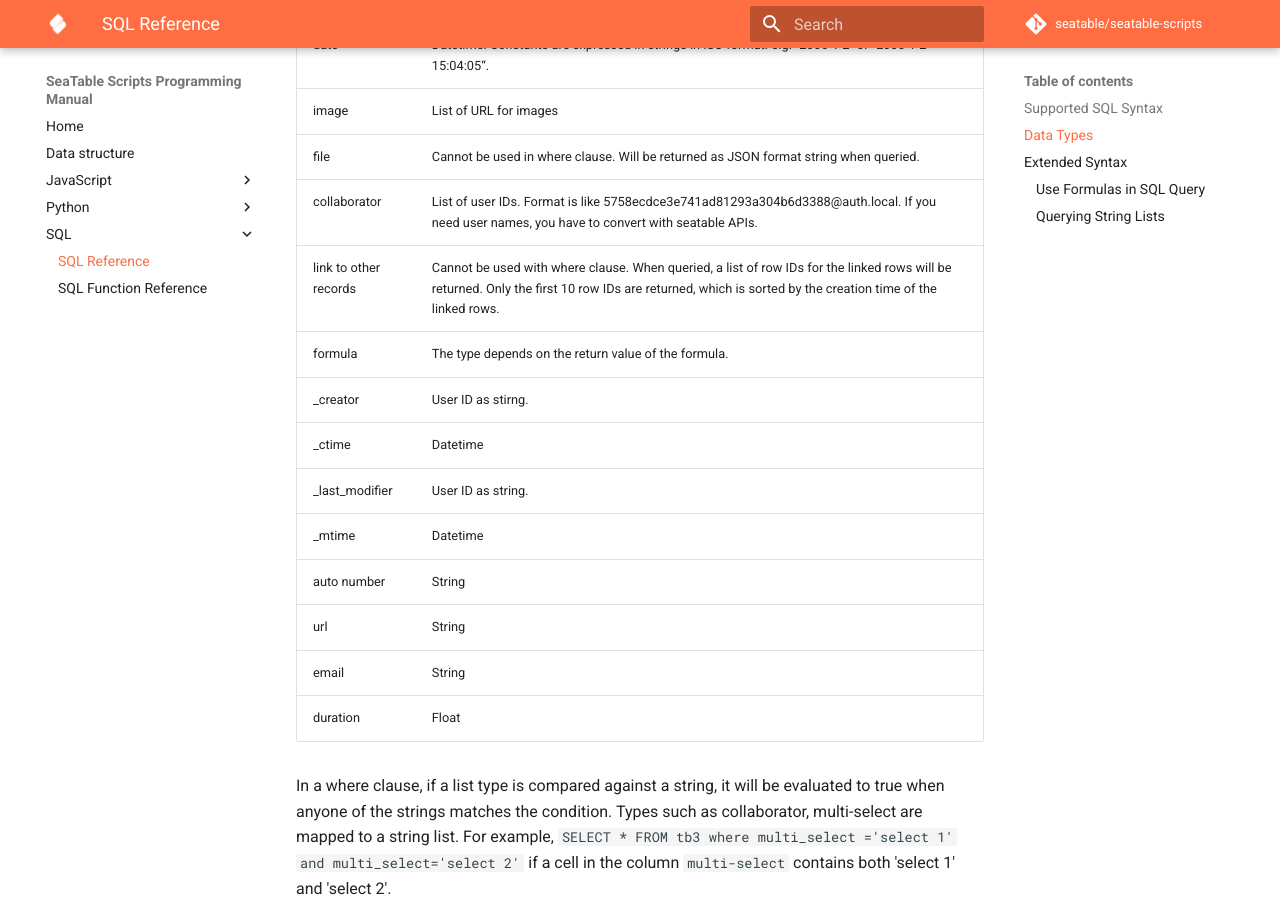
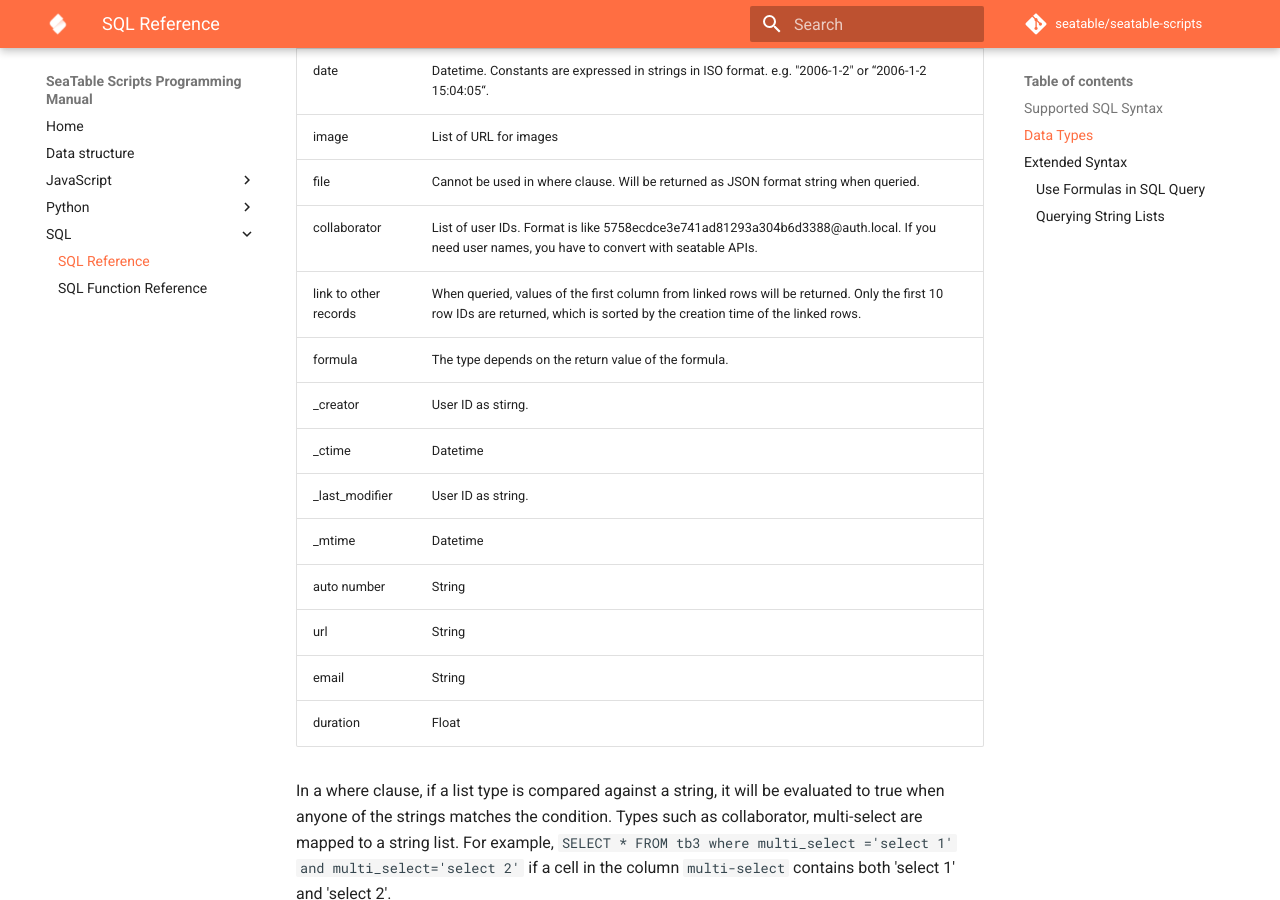
Before and after one commit to seatable/seatable-scripts, an MkDocs documentation site: the page built from manual/python/sql.md, in a window 1280 px wide and 900 px high, scrolled down 1540 px. Built offline with MkDocs 1.6.1 and Material for MkDocs 9.7.7, drawn with Linux system fonts in a browser that asks for light colours; comment, search, counter and statistics services are not loaded; some of the changed text lies outside the part shown.

Commit message:
Update documents of SQL syntax

```diff
--- a/manual/python/sql.md
+++ b/manual/python/sql.md
@@ -39,7 +39,7 @@
 | image            | List of URL for images  |
 | file            | Cannot be used in where clause. Will be returned as JSON format string when queried. |
 | collaborator   | List of user IDs. Format is like 5758ecdce3e741ad81293a304b6d3388@auth.local. If you need user names, you have to convert with seatable APIs. |
-| link to other records          | Cannot be used with where clause. When queried, a list of row IDs for the linked rows will be returned. Only the first 10 row IDs are returned, which is sorted by the creation time of the linked rows. |
+| link to other records          | When queried, values of the first column from linked rows will be returned. Only the first 10 row IDs are returned, which is sorted by the creation time of the linked rows. |
 | formula              | The type depends on the return value of the formula. |
 | \_creator            | User ID as stirng. |
 | \_ctime              | Datetime |
```
Also changed, not shown: other parts of manual/python/sql.md (+1 -1 lines).
